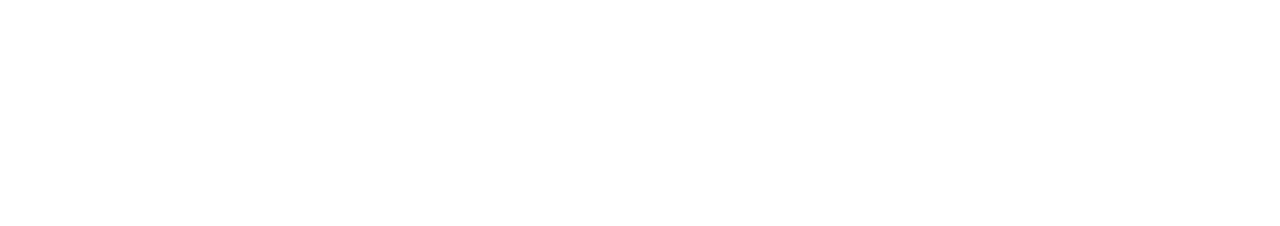
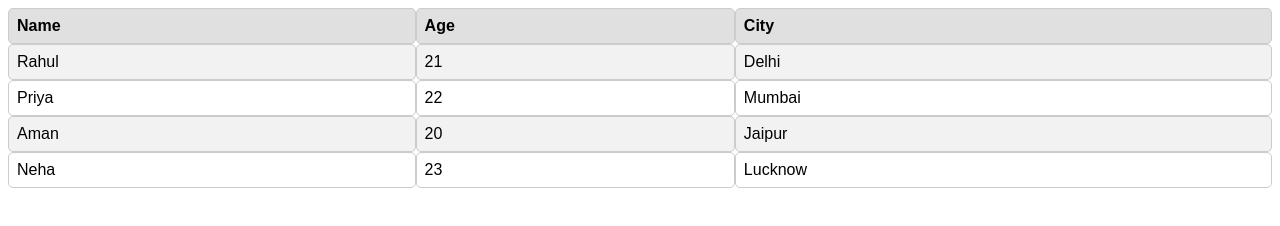
Before and after one commit to acciojob/css-tables-preeti2477, a website: page main.html in a window 1280 px wide. Drawn offline with Linux system fonts and the light colour scheme.

Commit message:
created a submission

```diff
--- a/main.html
+++ b/main.html
@@ -1,16 +1,73 @@
 <!DOCTYPE html>
+<html lang="en">
+<head>
+<meta charset="UTF-8">
+<meta name="viewport" content="width=device-width, initial-scale=1.0">
+<title>Table</title>
+<style>
+  table {
+    border-collapse: separate;
+    border-spacing: 0;
+    width: 100%;
+    font-family: Arial, sans-serif;
+  }
 
-<html>
+  td, th {
+    border: 1px solid #ccc;
+    border-radius: 5px;
+    padding: 0.5rem;
+    text-align: left;
+  }
 
-<head>
-	<link rel="stylesheet" href="styles.css">
+  th {
+    background-color: #e0e0e0;
+    font-weight: bold;
+  }
+
+  /* Odd rows = #f2f2f2, Even rows = #ffffff */
+  /* header ko count na karne ke liye tbody use kiya hai */
+  tbody tr:nth-child(odd) {
+    background-color: #f2f2f2;
+  }
+
+  tbody tr:nth-child(even) {
+    background-color: #ffffff;
+  }
+</style>
 </head>
+<body>
 
-<body>
-	<!-- the entire body must be written by student -->
-    <script type="text/javascript" src="./script.js">
-</script>
+<table>
+  <thead>
+    <tr>
+      <th>Name</th>
+      <th>Age</th>
+      <th>City</th>
+    </tr>
+  </thead>
+  <tbody>
+    <tr>
+      <td>Rahul</td>
+      <td>21</td>
+      <td>Delhi</td>
+    </tr>
+    <tr>
+      <td>Priya</td>
+      <td>22</td>
+      <td>Mumbai</td>
+    </tr>
+    <tr>
+      <td>Aman</td>
+      <td>20</td>
+      <td>Jaipur</td>
+    </tr>
+    <tr>
+      <td>Neha</td>
+      <td>23</td>
+      <td>Lucknow</td>
+    </tr>
+  </tbody>
+</table>
 
 </body>
-
 </html>
```
